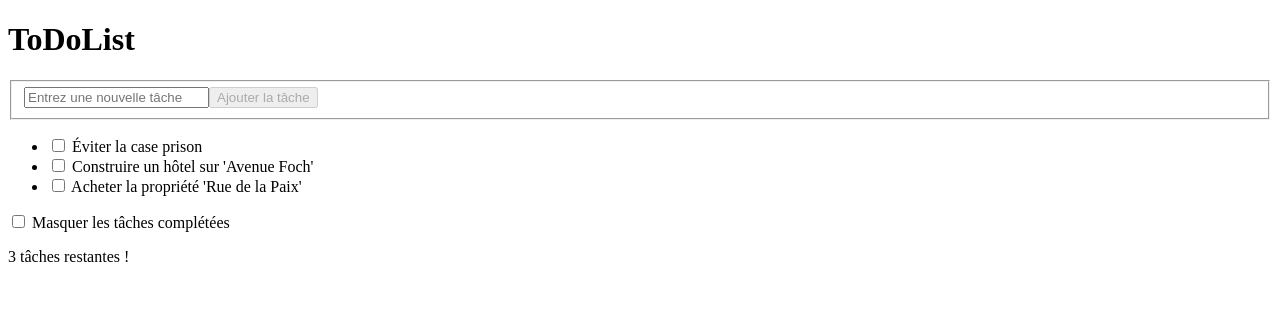
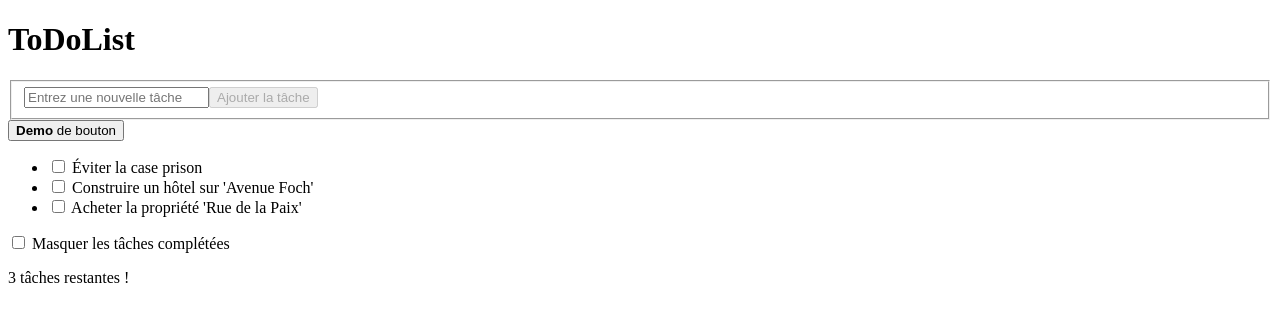
Before and after one commit to Jojoaventurier/Tutoriel-Vue.js, a Vue app in the folder ToDoList/: page / in a window 1280 px wide. Shown: the top 322 px of the page. Built offline with nearby package versions, Linux system fonts and the light colour scheme.

Commit message:
<slot></slot>

```diff
--- a/ToDoList/src/App.vue
+++ b/ToDoList/src/App.vue
@@ -7,6 +7,10 @@
       <button :disabled="newTask.length === 0">Ajouter la tâche</button>
     </fieldset>
   </form>
+
+  <Button>
+    <strong>Demo</strong> de bouton
+  </Button>
 
 <div v-if="tasks.length === 0">
   Vous n'avez pas de tâches à faire !
--- a/ToDoList/src/Button.vue
+++ b/ToDoList/src/Button.vue
@@ -1,3 +1,3 @@
 <template>
-    <button class="secondary">rien</button>
+    <button class="secondary"><slot></slot></button>
 </template>
```
